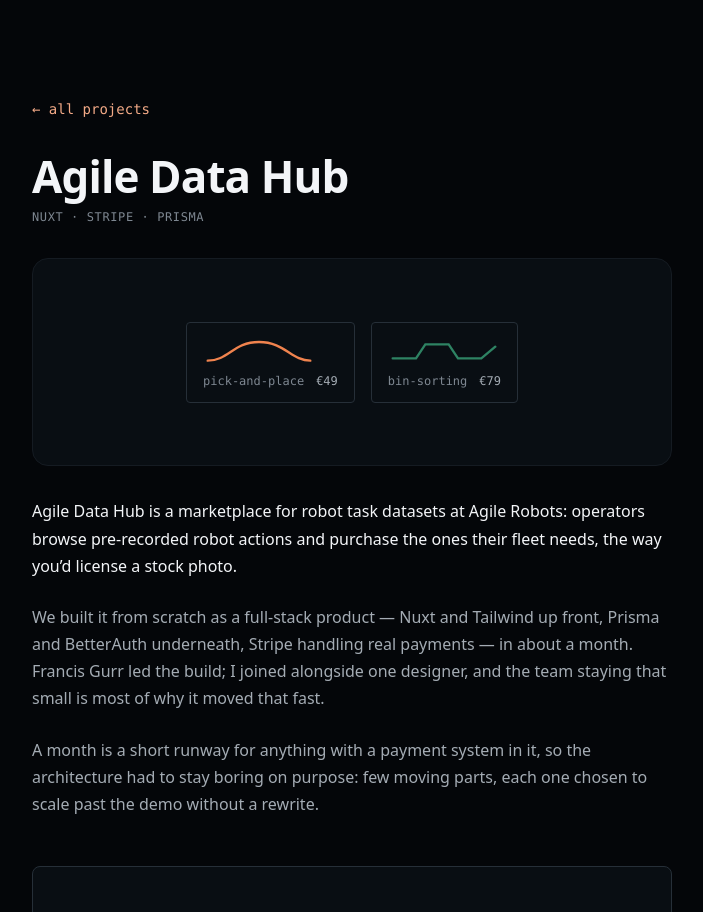
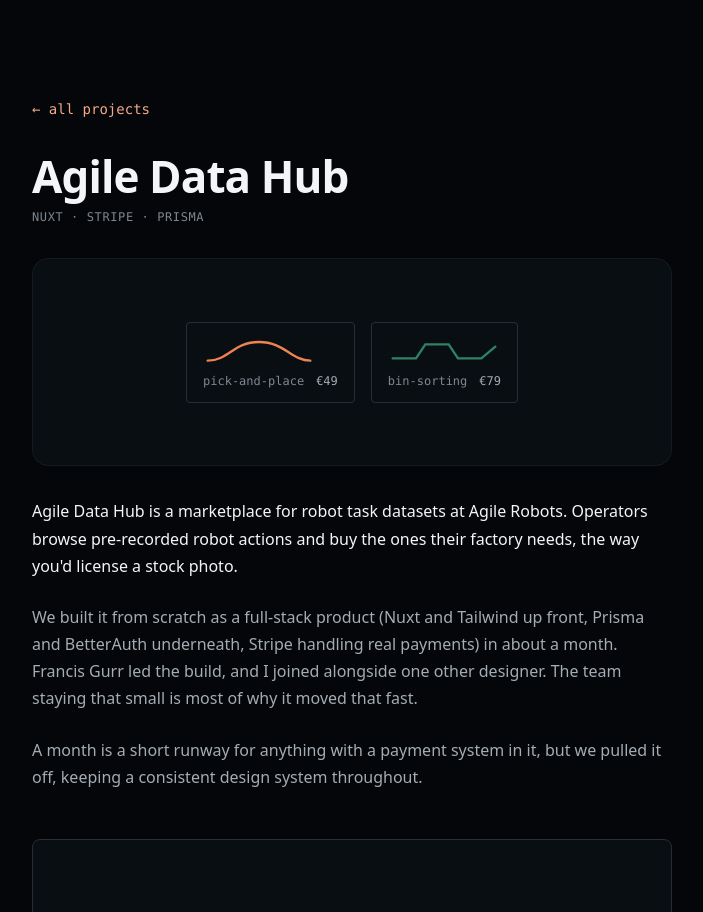
Before and after one commit to LouisLP/me, a Vue app: page /projects/agile-data-hub in a window 1280 px wide. Shown: the top 912 px of the page, without its empty margins (288-991 px from the left). Built offline with nearby package versions, Linux system fonts and the light colour scheme.

Commit message:
Adjusted descriptions to. match my writing style better

```diff
--- a/src/content/projects.ts
+++ b/src/content/projects.ts
@@ -57,13 +57,13 @@
   {
     slug: 'agile-ui',
     title: 'Agile UI',
-    description: 'A component library for Agile Robots, grown into a full design system: a headless Reka UI base, three layers of tokens, and a Figma file that matches the CSS one-to-one.',
+    description: 'The component library I built at Agile Robots: Reka UI underneath, a design system of our own on top, and a Figma file that matches the CSS one-to-one.',
     meta: 'Vue · Reka UI · Storybook',
     preview: 'library',
     body: [
-      'Agile UI is the component library I built at Agile Robots. Underneath is Reka UI, headless and unstyled; on top sits a design system of our own with primitive, semantic, and component-level tokens — the same layering as this site, at company scale.',
-      'The decision that paid off most was keeping Figma and the CSS strictly one-to-one. Every variable in the design file had an exact counterpart in code, so when we pointed Figma’s MCP server at a design, what came out was predictable rather than approximate. Designers and engineers stopped negotiating pixel values; the tokens did it for them.',
-      'Storybook became the source of truth — the place anyone could browse a component’s variants and states without reading source. And because the base was headless, accessibility was a starting condition rather than a retrofit: keyboard behavior and semantics came with the primitives, and the styling never got a chance to break them.',
+      'Agile UI is the component library I built at Agile Robots. Underneath about 75% of the components is Reka UI, a headless/unstyled library. On top sits a design system of our own, with primitive, semantic, and component-level tokens (the same layering as this site, just at company scale).',
+      'The decision that paid off most was keeping Figma and the CSS strictly one-to-one. Every variable in the design file had an exact counterpart in code, which is what made Figma\'s MCP server useful: point it at a design and what came out was a predictable recreation using the exact same tokens.',
+      'Storybook became the source of truth, and was a place anyone could browse a component\'s variants and states without digging through source. And because the base was headless, accessibility came built in. Keyboard behavior and semantics arrived with the primitives, and our styling never got a chance to break them.',
     ],
     screenshots: [
       { caption: 'browsing button variants in Storybook', alt: 'Storybook showing Agile UI button variants and controls' },
@@ -73,13 +73,13 @@
   {
     slug: 'agile-data-hub',
     title: 'Agile Data Hub',
-    description: 'A marketplace for robot task datasets — operators browse pre-recorded robot actions and buy the ones their fleet needs. From nothing to a working payment system in a month.',
+    description: 'A marketplace for robot task datasets: operators browse pre-recorded robot actions and buy the ones their fleet needs. From nothing to a working payment system in a month.',
     meta: 'Nuxt · Stripe · Prisma',
     preview: 'marketplace',
     body: [
-      'Agile Data Hub is a marketplace for robot task datasets at Agile Robots: operators browse pre-recorded robot actions and purchase the ones their fleet needs, the way you’d license a stock photo.',
-      'We built it from scratch as a full-stack product — Nuxt and Tailwind up front, Prisma and BetterAuth underneath, Stripe handling real payments — in about a month. Francis Gurr led the build; I joined alongside one designer, and the team staying that small is most of why it moved that fast.',
-      'A month is a short runway for anything with a payment system in it, so the architecture had to stay boring on purpose: few moving parts, each one chosen to scale past the demo without a rewrite.',
+      'Agile Data Hub is a marketplace for robot task datasets at Agile Robots. Operators browse pre-recorded robot actions and buy the ones their factory needs, the way you\'d license a stock photo.',
+      'We built it from scratch as a full-stack product (Nuxt and Tailwind up front, Prisma and BetterAuth underneath, Stripe handling real payments) in about a month. Francis Gurr led the build, and I joined alongside one other designer. The team staying that small is most of why it moved that fast.',
+      'A month is a short runway for anything with a payment system in it, but we pulled it off, keeping a consistent design system throughout.',
     ],
     screenshots: [
       { caption: 'the dataset catalogue', alt: 'Agile Data Hub grid of robot task datasets' },
```
